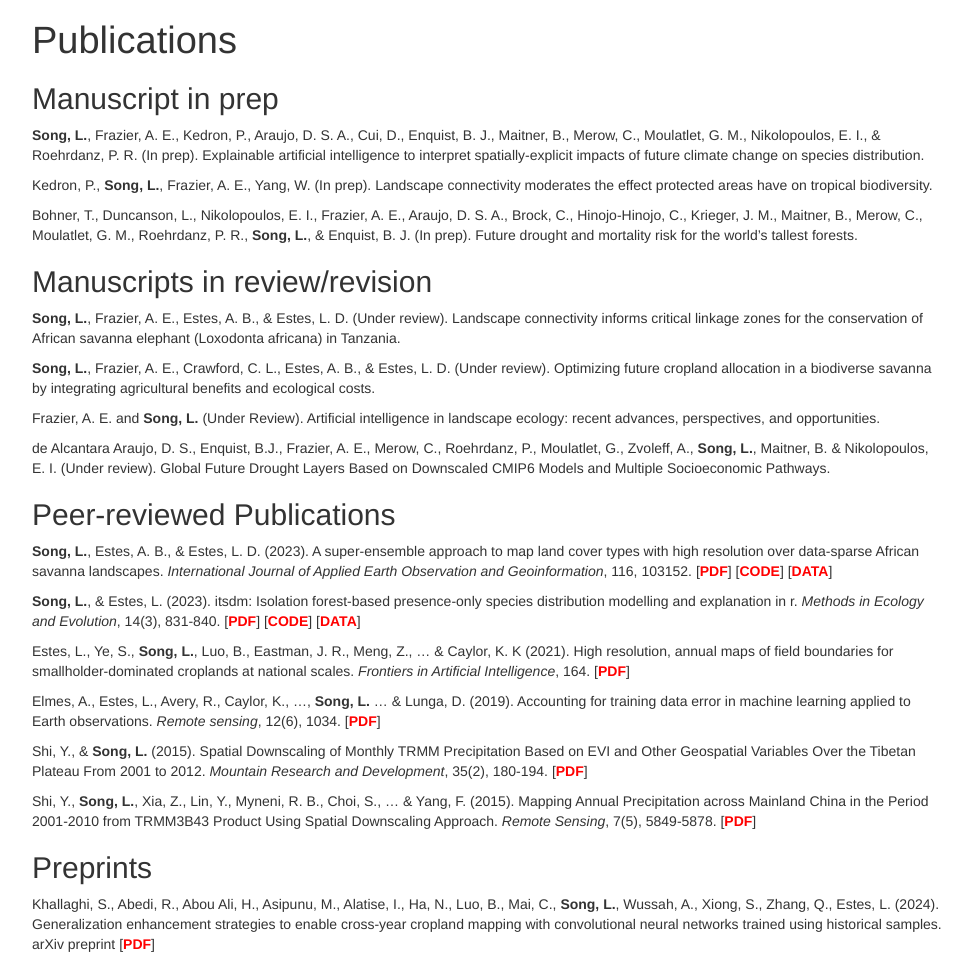
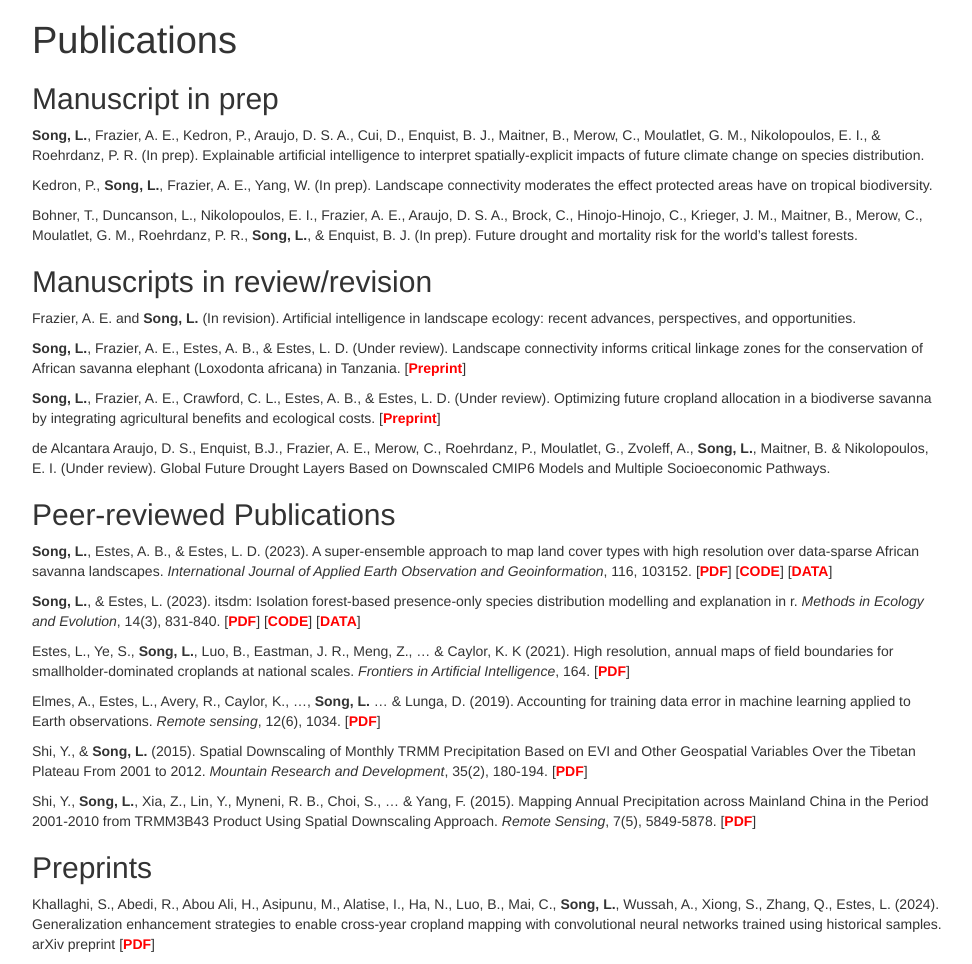
Before and after one commit to LLeiSong/website, a Jekyll site: the page _pages/publications.html, which Jekyll copies as it is, in a window 1280 px wide. Shown: the whole page, without its empty margins (153-1125 px from the left). Built offline with Jekyll 4.4.1, drawn with Linux system fonts in a browser that asks for light colours.

Commit message:
Update CV and some details

```diff
--- a/_pages/publications.html
+++ b/_pages/publications.html
@@ -371,17 +371,17 @@ mortality risk for the world’s tallest forests.</p>
 </div>
 <div id="manuscripts-in-reviewrevision" class="section level2">
 <h2>Manuscripts in review/revision</h2>
+<p>Frazier, A. E. and <strong>Song, L.</strong> (In revision).
+Artificial intelligence in landscape ecology: recent advances,
+perspectives, and opportunities.</p>
 <p><strong>Song, L.</strong>, Frazier, A. E., Estes, A. B., &amp; Estes,
 L. D. (Under review). Landscape connectivity informs critical linkage
 zones for the conservation of African savanna elephant (Loxodonta
-africana) in Tanzania.</p>
+africana) in Tanzania. [<a href="https://doi.org/10.31219/osf.io/wmg97"><span style="color:red"><strong>Preprint</strong></span></a>]</p>
 <p><strong>Song, L.</strong>, Frazier, A. E., Crawford, C. L., Estes, A.
 B., &amp; Estes, L. D. (Under review). Optimizing future cropland
 allocation in a biodiverse savanna by integrating agricultural benefits
-and ecological costs.</p>
-<p>Frazier, A. E. and <strong>Song, L.</strong> (Under Review).
-Artificial intelligence in landscape ecology: recent advances,
-perspectives, and opportunities.</p>
+and ecological costs. [<a href="https://doi.org/10.31219/osf.io/4xnwb"><span style="color:red"><strong>Preprint</strong></span></a>]</p>
 <p>de Alcantara Araujo, D. S., Enquist, B.J., Frazier, A. E., Merow, C.,
 Roehrdanz, P., Moulatlet, G., Zvoleff, A., <strong>Song, L.</strong>,
 Maitner, B. &amp; Nikolopoulos, E. I. (Under review). Global Future
```
Also changed, not shown: _pages/publications.md (+3 -3 lines), 1 other file.
